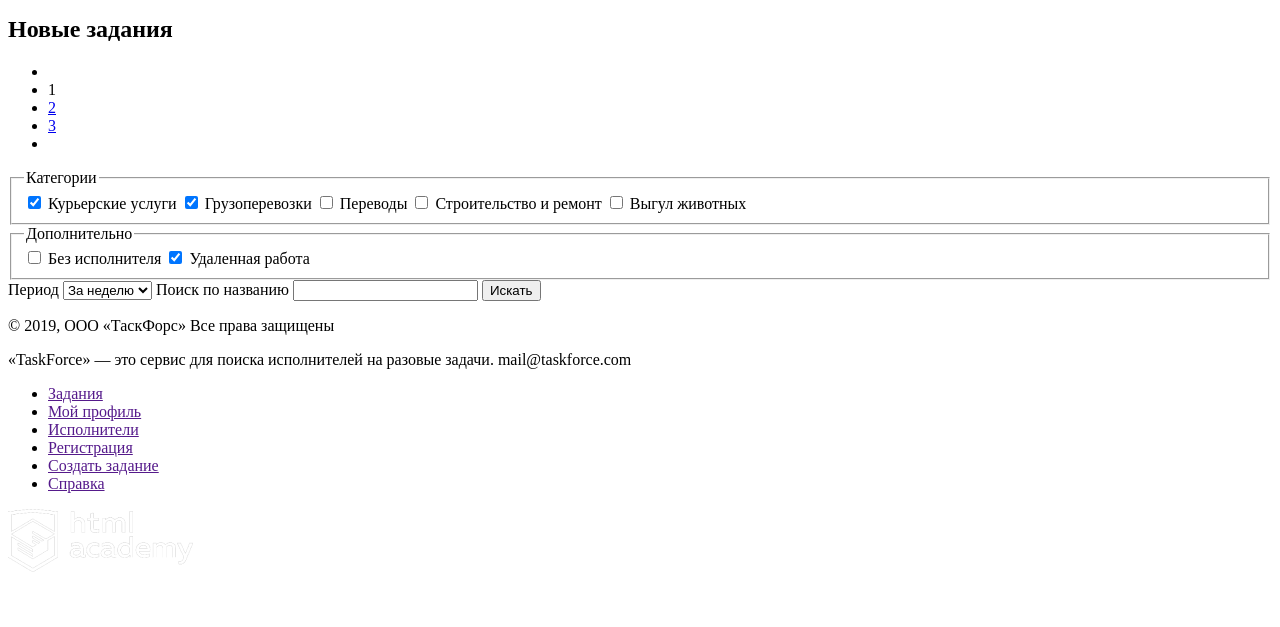
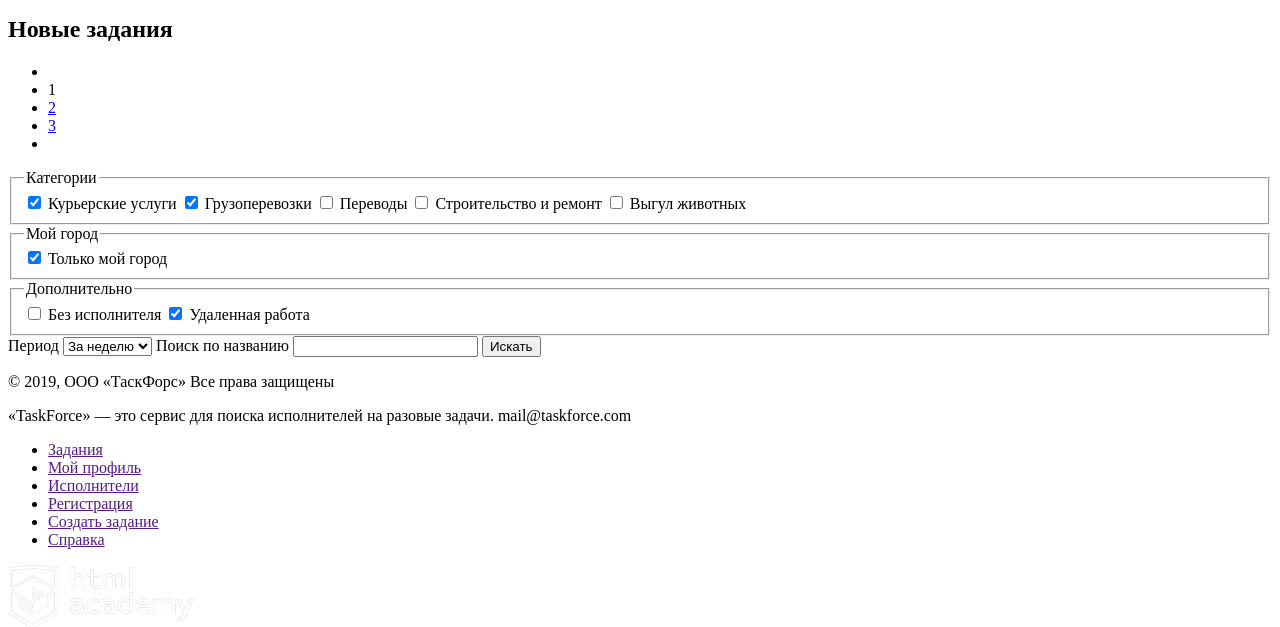
Before and after one commit to htmlacademy-yii/1028971-task-force-1, a Yii app: template frontend/views/tasks/index.php in a window 1280 px wide. Shown: the part 918-1545 px from the top of the page. Before the commit the page ends 1490 px from the top, so only its background shows below. Run offline with PHP 8.4 and a stand-in for Yii, Linux system fonts and the light colour scheme; the template is opened without the code that fills it, so the values that code supplies are empty; some libraries are stand-ins or nearby versions.

Commit message:
Добавила в верстку "Мой город" в фильтр по заданиям

```diff
--- a/frontend/views/tasks/index.php
+++ b/frontend/views/tasks/index.php
@@ -54,6 +54,11 @@ $this->title = 'Главная страница';
                         <label for="5">Выгул животных </label>
                     </fieldset>
                     <fieldset class="search-task__categories">
+                        <legend>Мой город</legend>
+                        <input class="visually-hidden checkbox__input" id="my_city" type="checkbox" name="" value="" checked>
+                        <label for="my_city">Только мой город</label>
+                    </fieldset>
+                    <fieldset class="search-task__categories">
                         <legend>Дополнительно</legend>
                         <input class="visually-hidden checkbox__input" id="6" type="checkbox" name="" value="">
                         <label for="6">Без исполнителя </label>
```
